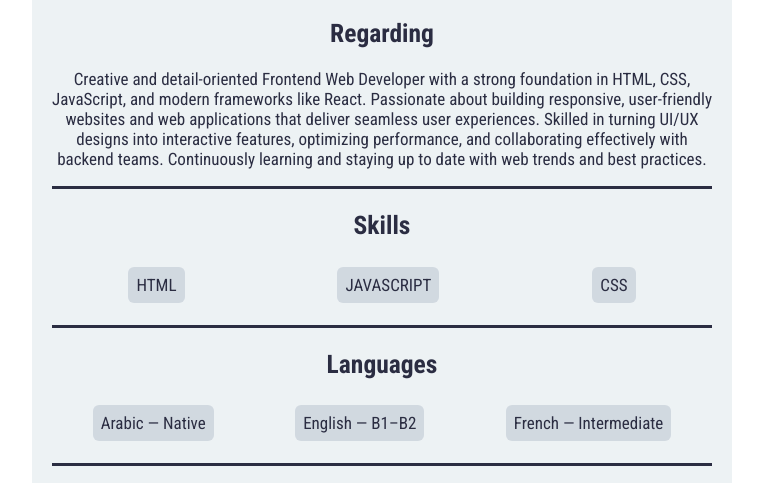
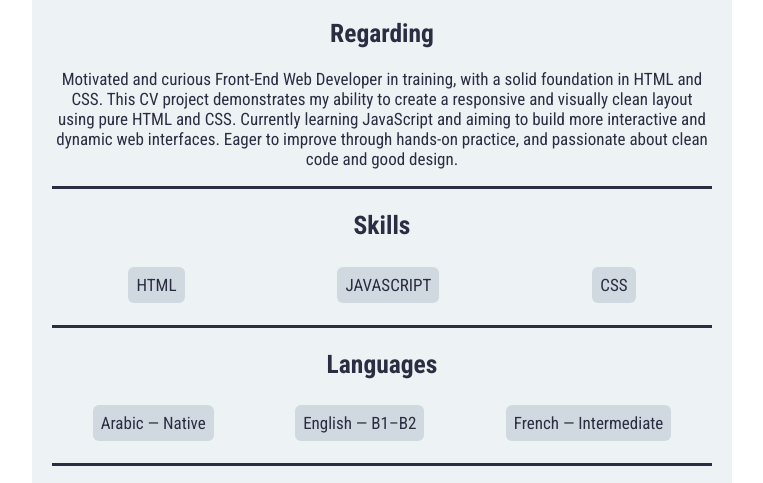
Before and after one commit to JaLalSaa/JalaLab, a plain HTML site: page cv-project/cv.html in a window 1280 px wide. Shown: the part 257-740 px from the top of the page, without its empty margins (258-1021 px from the left). Drawn offline with Linux system fonts and the light colour scheme.

Commit message:
Update cv.html

```diff
--- a/cv-project/cv.html
+++ b/cv-project/cv.html
@@ -23,12 +23,7 @@
 
     <div class="regarding">
       <h2>Regarding</h2>
-      <p>Creative and detail-oriented Frontend Web Developer with a strong foundation in HTML, CSS,
-        JavaScript, and modern frameworks like React. Passionate about building responsive,
-        user-friendly
-        websites and web applications that deliver seamless user experiences. Skilled in turning UI/UX
-        designs into interactive features, optimizing performance, and collaborating effectively with
-        backend teams. Continuously learning and staying up to date with web trends and best practices.
+      <p>Motivated and curious Front-End Web Developer in training, with a solid foundation in HTML and CSS. This CV project demonstrates my ability to create a responsive and visually clean layout using pure HTML and CSS. Currently learning JavaScript and aiming to build more interactive and dynamic web interfaces. Eager to improve through hands-on practice, and passionate about clean code and good design.
       </p>
     </div>
 
```
